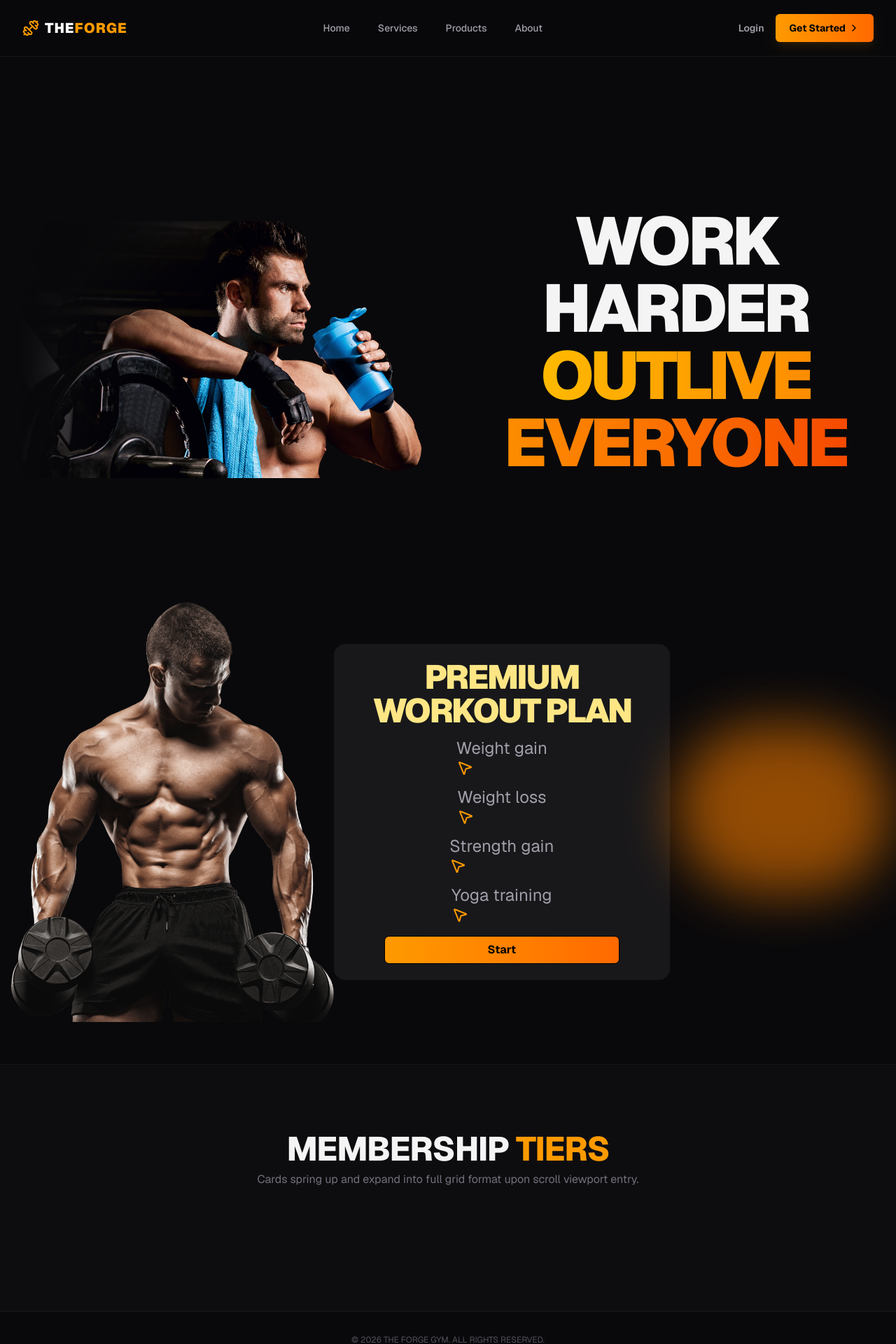
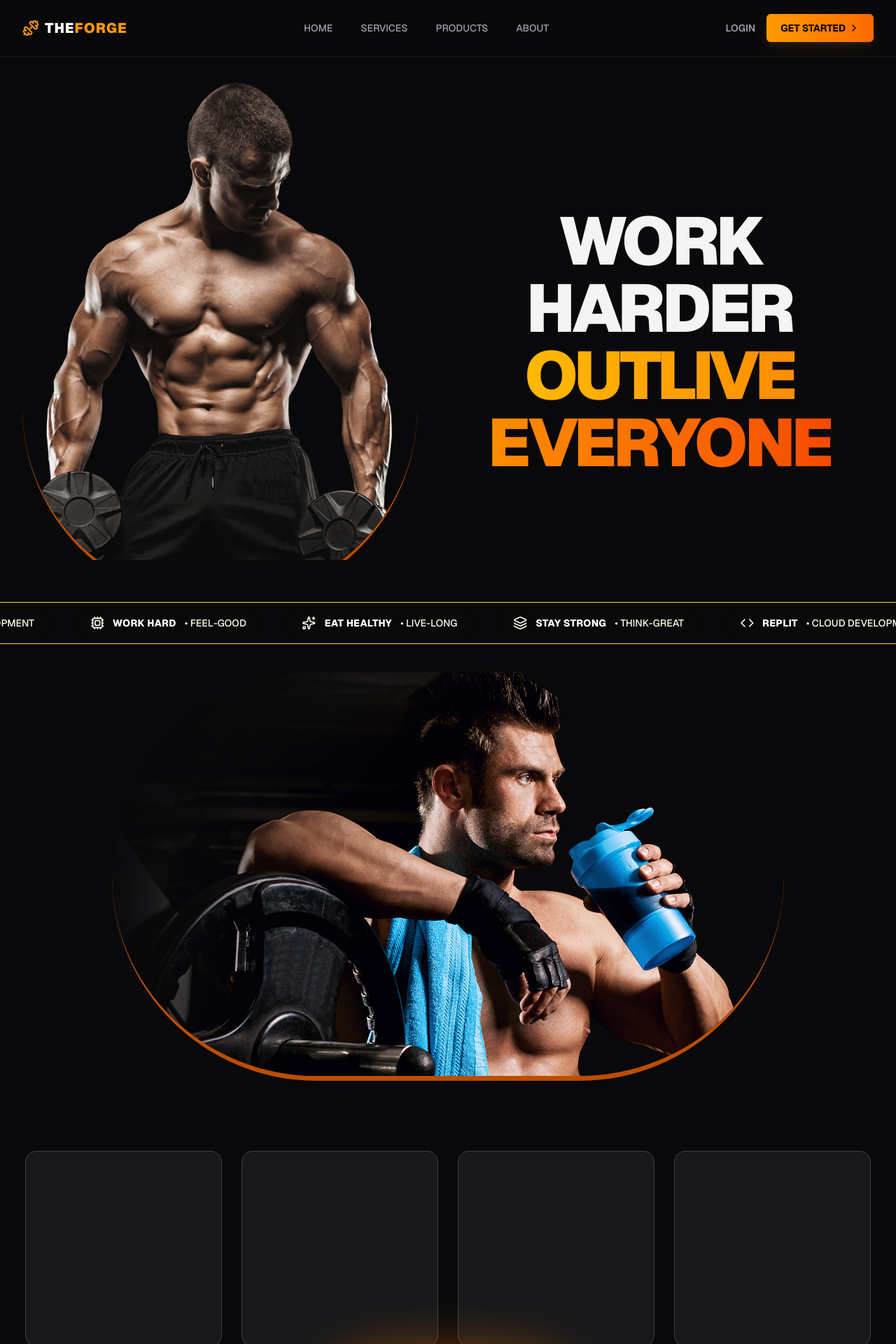
Before and after one commit to whoadarsh123/Personalized-Fitness, a Next.js app in the folder The-Forge-UI/: page / in a window 1280 px wide. Shown: the top 1920 px of the page at 70% size. Built offline with nearby package versions, Linux system fonts and the light colour scheme.

Commit message:
this is the commit after i adding the best UI Design in my frontpage

```diff
--- a/The-Forge-UI/app/components/Navbar.jsx
+++ b/The-Forge-UI/app/components/Navbar.jsx
@@ -28,9 +28,9 @@ export default function Navbar() {
  const [showsignup, setShowsignup] = useState(false);
 
  const navigationConfig = [
-    { name: "Home", href: "/", dropdownItems: null },
+    { name: "HOME", href: "/", dropdownItems: null },
     {
-      name: "Services",
+      name: "SERVICES",
       href: "/services",
       dropdownItems: [
         { name: "Personal Training", desc: "1-on-1 custom biological coaching.", icon: <Target className="w-5 h-5 text-amber-500" />, href: "/services#pt" },
@@ -40,7 +40,7 @@ export default function Navbar() {
       ]
     },
     {
-      name: "Products",
+      name: "PRODUCTS",
       href: "/products",
       dropdownItems: [
         { name: "Whey Isolate", desc: "Ultra-pure fast-absorbing muscle recovery protein.", icon: <Zap className="w-5 h-5 text-amber-500" />, href: "/products#protein" },
@@ -49,7 +49,7 @@ export default function Navbar() {
         { name: "Daily Essentials", desc: "Multivitamins and joint support formulas.", icon: <Heart className="w-5 h-5 text-amber-500" />, href: "/products#vitamins" },
       ]
     },
-    { name: "About", href: "/about", dropdownItems: [
+    { name: "ABOUT", href: "/about", dropdownItems: [
       {name: "Demo1", desc:"this is the demo for demo1", icon: <Zap className="w-5 h-5 text-amber-500"/>, href:"/demo1"},
       {name: "Demo2", desc:"this is the demo for demo2", icon: <Zap className="w-5 h-5 text-amber-500"/>, href:"/demo2"},
       {name: "Demo3", desc:"this is the demo for demo3", icon: <Zap className="w-5 h-5 text-amber-500"/>, href:"/demo3"}
@@ -105,10 +105,10 @@ export default function Navbar() {
         ) : (
         <div className="hidden md:flex items-center gap-4">
           <button onClick={()=> {setShowLogIn(true)}} className="text-sm font-semibold text-zinc-400 hover:text-zinc-100 transition">
-            Login
+            LOGIN
           </button>
           <button onClick={()=> {setShowsignup(true)}} className="bg-gradient-to-r from-amber-500 to-orange-500 text-black text-sm font-bold px-5 py-2.5 rounded-md flex items-center gap-1 hover:opacity-90 transition group shadow-lg shadow-amber-500/10">
-            Get Started <ChevronRight className="w-4 h-4 group-hover:translate-x-0.5 transition-transform" />
+            GET STARTED <ChevronRight className="w-4 h-4 group-hover:translate-x-0.5 transition-transform" />
           </button>
         </div>
         )}
@@ -153,10 +153,10 @@ export default function Navbar() {
                 onClick={() => {setIsOpen(false); setShowLogIn(true)}}
                 className="text-center text-zinc-400 hover:text-white font-medium py-2 rounded-md border border-zinc-900 bg-zinc-900/40"
               >
-                Login
+                LOGIN
               </button>
               <button onClick={()=> {setIsOpen(false); setShowsignup(true)}} className="bg-gradient-to-r from-amber-500 to-orange-500 text-black font-bold py-3 rounded-md w-full shadow-lg shadow-amber-500/10">
-                Get Started
+                GET STARTED
               </button>
             </div>):(<div onClick={()=> {setIsLogin(false)}} className="cursor-pointer ml-2 border w-fit p-1 rounded-[7px] text-amber-400" >Logout</div>)}
           </motion.div>
--- a/The-Forge-UI/app/page.js
+++ b/The-Forge-UI/app/page.js
@@ -7,7 +7,7 @@ import GymImage2 from "./images/GymImage2.png";
 import NextImage from 'next/image';
 import { useState } from "react";
 import Link from "next/link";
-import { MousePointer2,Sparkles, Cpu, Code, Layers } from "lucide-react";
+import { MousePointer2, Sparkles, Cpu, Code, Layers } from "lucide-react";
 
 const items = [
   { name: "STAY STRONG", icon: Layers, text: "THINK-GREAT" },
@@ -35,7 +35,7 @@ export default function GymLanding() {
           initial={{ opacity: 0, x: -100 }}
           animate={{ opacity: 1, x: 0 }}
           transition={{ duration: 0.5 }}>
-          <NextImage src={BodyBuilder} alt="#" className="h-auto" />
+          <NextImage src={GymImage2} alt="#" className="size-80 border-b-7 rounded-full mb-4 border-b-amber-700 md:size-fit" />
         </motion.div>
         <div className="max-w-3xl text-center z-10">
           <motion.h1
@@ -50,9 +50,10 @@ export default function GymLanding() {
           </motion.h1>
         </div>
 
-
+      </section>
+      <section className="relative py-15 px-2 w-fill min-h-100 flex flex-col md:flex-col items-center md:justify-around bg-zinc-950">
         <motion.div
-        className="flex items-center md:hidden border border-amber-300 h-15 gap-8 w-max"
+          className="flex items-center border border-amber-300 h-15 gap-8 w-max"
           animate={{
             x: ["10%", "-20%"],
           }}
@@ -79,26 +80,18 @@ export default function GymLanding() {
               </div>
             );
           })}
+
         </motion.div>
+        <div className="md:h-fit mt-10 md:w-full px-2 items-center flex flex-col text-center ">
+          <NextImage className="h-auto border-b-7 rounded-full border-b-amber-700 object-cover" src={BodyBuilder} alt="#" />
+          <div className="grid grid-cols-2 md:grid-cols-4 w-full h-100 items-end sm:grid-cols-2 p-5 gap-7">
+              {lisItem.map((item, idx)=>{
+            return <motion.div initial={{y:0}} whileHover={{y:-10 }} key={idx} className="border border-zinc-700 hover:border-amber-600 bg-zinc-900 w-auto h-70 rounded-2xl "></motion.div>
+           })}
+          </div>
 
-      </section>
-      <section className="relative py-15 px-4 max-w-7xl mx-auto min-h-100 flex flex-col md:flex-row items-center md:justify-around bg-zinc-950 ">
-        <div className="md:h-150 md:w-150 flex text-center ">
-          <NextImage className="h-auto" src={GymImage2} alt="#" />
         </div>
-        <div className="border-[0.10] border-zinc-800 w-full md:w-[50%] flex flex-col justify-around items-center md:py-5 py-2 rounded-2xl md:h-120 bg-zinc-900 h-40">
-          <h1 className="tracking-tighter font-black md:text-5xl text-4xl text-center text-amber-200">PREMIUM<br />WORKOUT PLAN </h1>
-          {/* <ul className="hidden md:block">Weight Gain</ul>
-            <ul className="hidden md:block">Weight Loss</ul>
-            <ul className="hidden md:block">Strength Gain</ul>
-            <ul className="hidden md:block">Yoga & Meditation </ul> */}
 
-          {lisItem.map((item, idx) => {
-            return <div className="hidden md:block font-sans text-zinc-400 text-2xl mt-2" key={idx}>{item.name} <MousePointer2 className="text-amber-500" /></div>
-          })}
-
-          <Link href="/services" className="border flex items-center justify-center text-black h-10 w-[30%] md:w-[70%] hover:border-amber-600 from-amber-500 to-orange-500 bg-gradient-to-r rounded-[7px] mt-3 p-1 font-bold">Start</Link>
-        </div>
         <motion.div
           animate={{ y: [0, -20, 0], x: [30, -60, 30] }}
           transition={{ duration: 5, ease: "easeInOut", repeat: Infinity, }}
```
Lines whose indentation alone changed are shown as unchanged.
